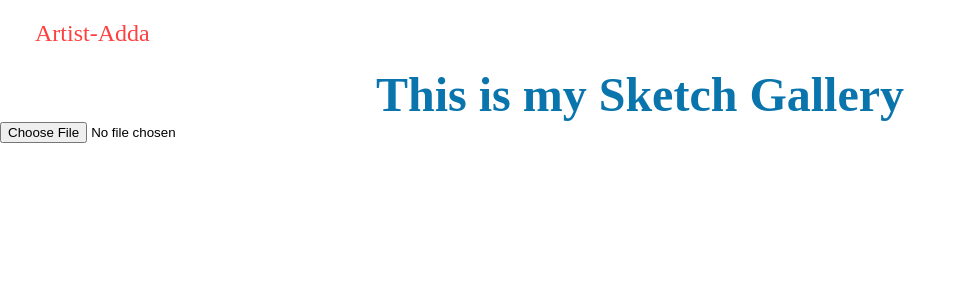
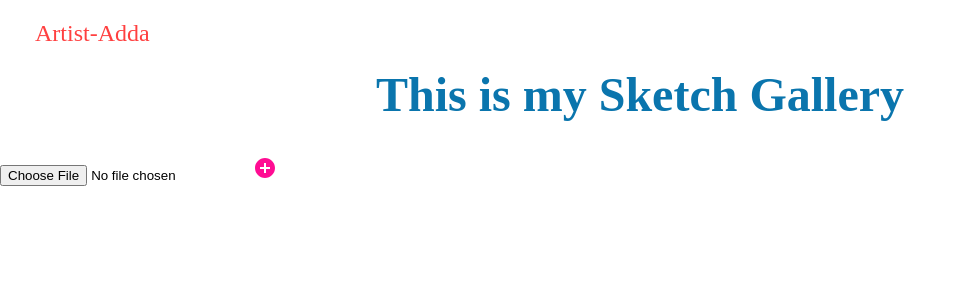
Before and after one commit to Abhay5855/Photo-Gallery-React, a React (Create React App) app: page / in a window 1280 px wide. Shown: the top 300 px of the page, without its empty margins (0-967 px from the left). Built offline with nearby package versions, Linux system fonts and the light colour scheme.

Commit message:
style: Add icon from material icons

```diff
--- a/package.json
+++ b/package.json
@@ -7,6 +7,8 @@
   "dependencies": {
     "@firebase/firestore": "2.2.4",
     "@firebase/storage": "0.5.0",
+    "@material-ui/core": "4.11.3",
+    "@material-ui/icons": "4.11.2",
     "firebase": "8.4.1",
     "react": "17.0.2",
     "react-dom": "17.0.2",
--- a/src/components/Uploadform.js
+++ b/src/components/Uploadform.js
@@ -1,4 +1,5 @@
 import { useState } from "react";
+import AddCircleIcon from "@material-ui/icons/AddCircle";
 
 const Upload = () => {
   const [file, setFile] = useState(null);
@@ -20,7 +21,12 @@ const Upload = () => {
   }
   return (
     <form>
-      <input type="file" onChange={changeHandler} />
+      <label className="files_up">
+        <input type="file" onChange={changeHandler} />
+        <span>
+          <AddCircleIcon />
+        </span>
+      </label>
       <div className="op">
         {error && <div className="error"> {error} </div>}
         {file && <div> {file.name} </div>}
--- a/src/styles.css
+++ b/src/styles.css
@@ -24,3 +24,9 @@
   text-align: center;
   margin-top: 40px;
 }
+
+.files_up span {
+  cursor: pointer;
+  color: #ff0c93;
+  font-size: 4rem;
+}
```
